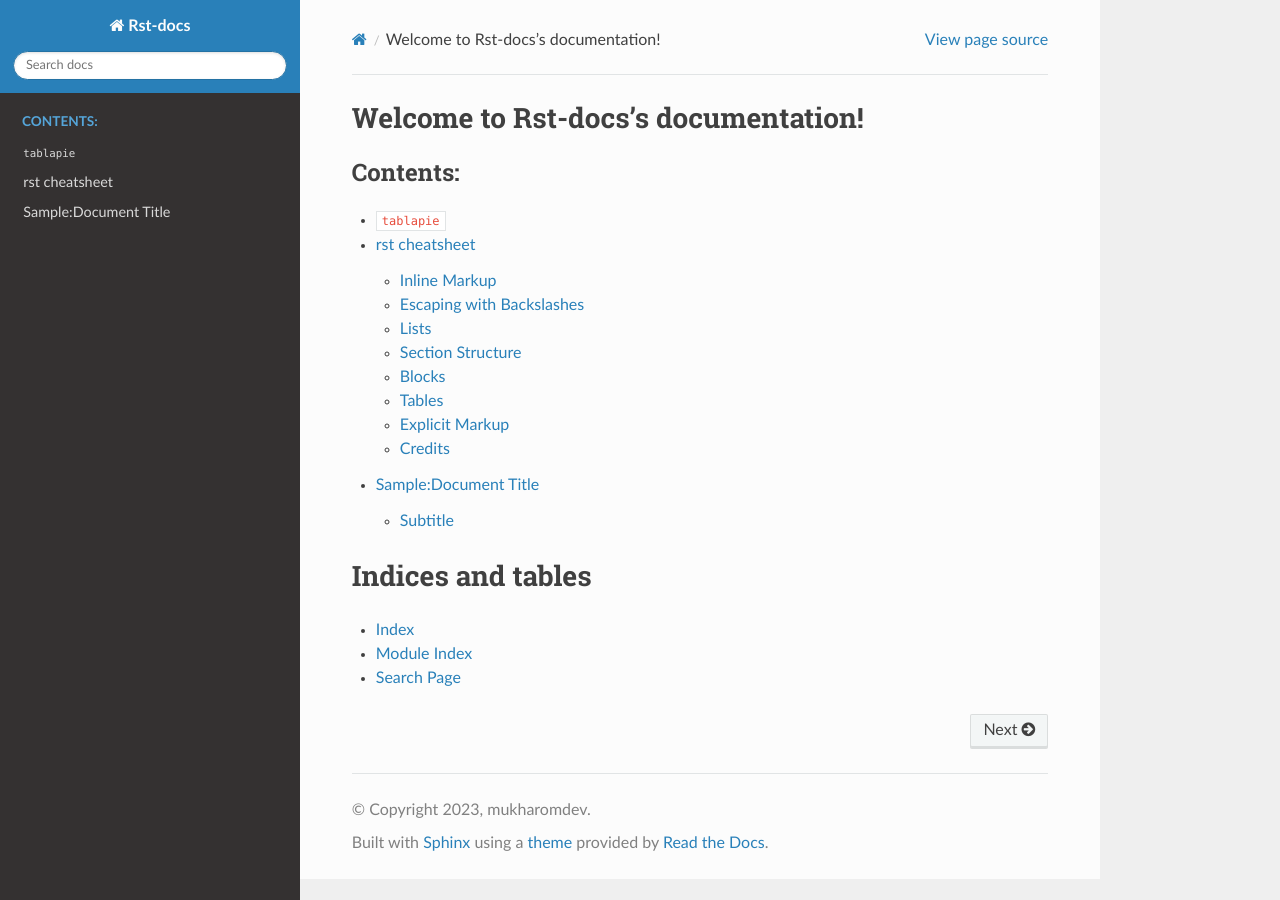
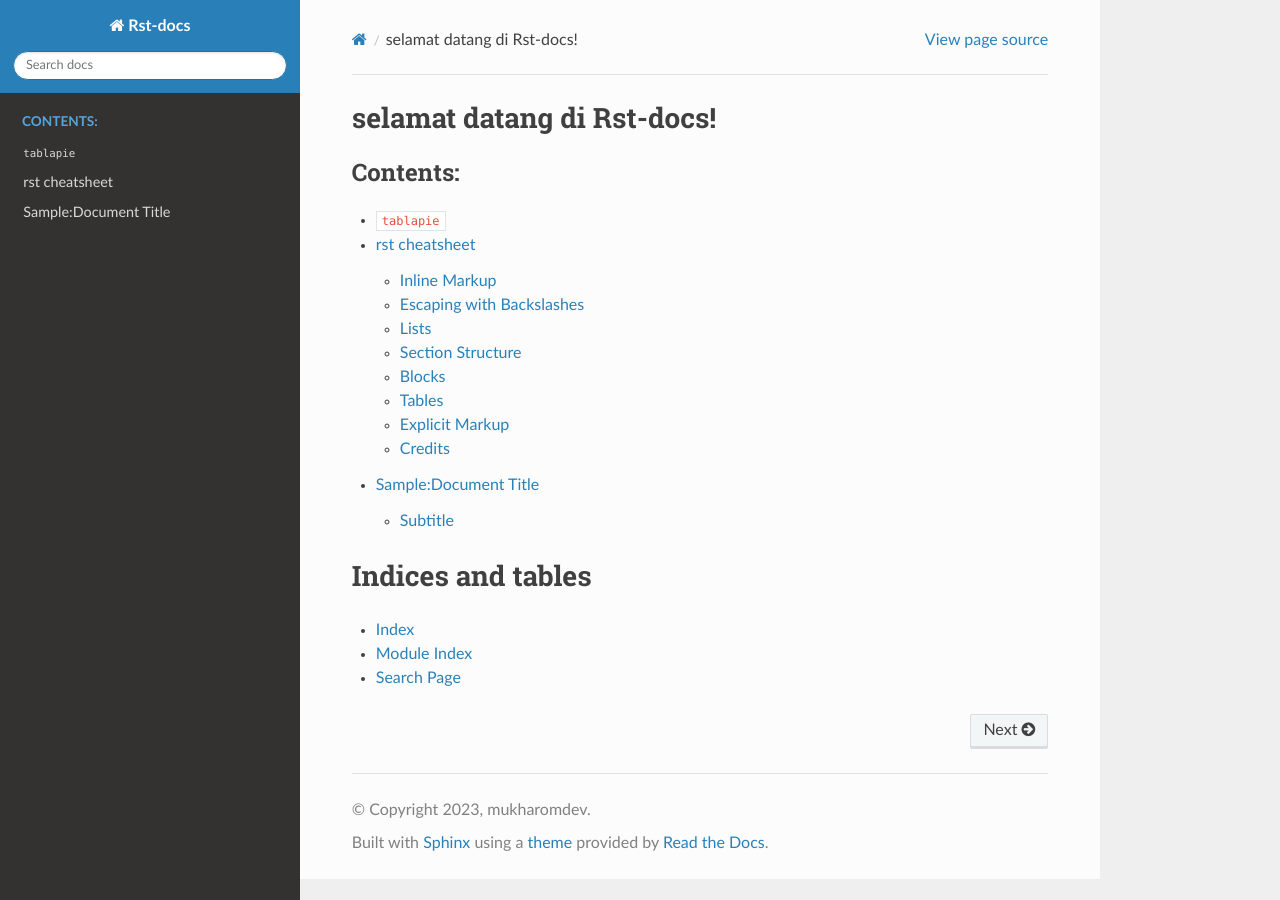
Before and after one commit to mukharomdev/rst, a Sphinx documentation site: the page built from docs/source/index.rst, in a window 1280 px wide. Built offline with Sphinx 7.4.7 and the Read the Docs theme 2.0.0, drawn with Linux system fonts in a browser that asks for light colours.

Commit message:
edit index.rst

```diff
--- a/docs/source/index.rst
+++ b/docs/source/index.rst
@@ -3,7 +3,7 @@
    You can adapt this file completely to your liking, but it should at least
    contain the root `toctree` directive.
 
-Welcome to Rst-docs's documentation!
+selamat datang di Rst-docs!
 ====================================
 
 .. toctree::
```
